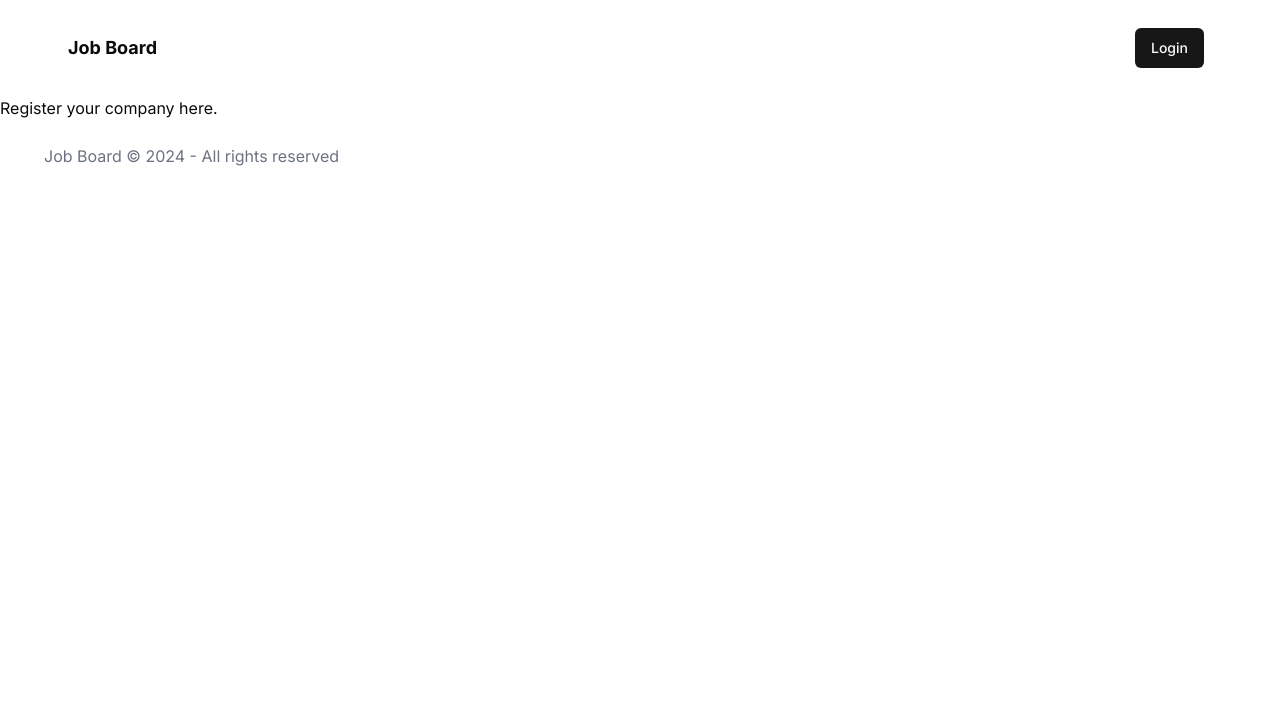
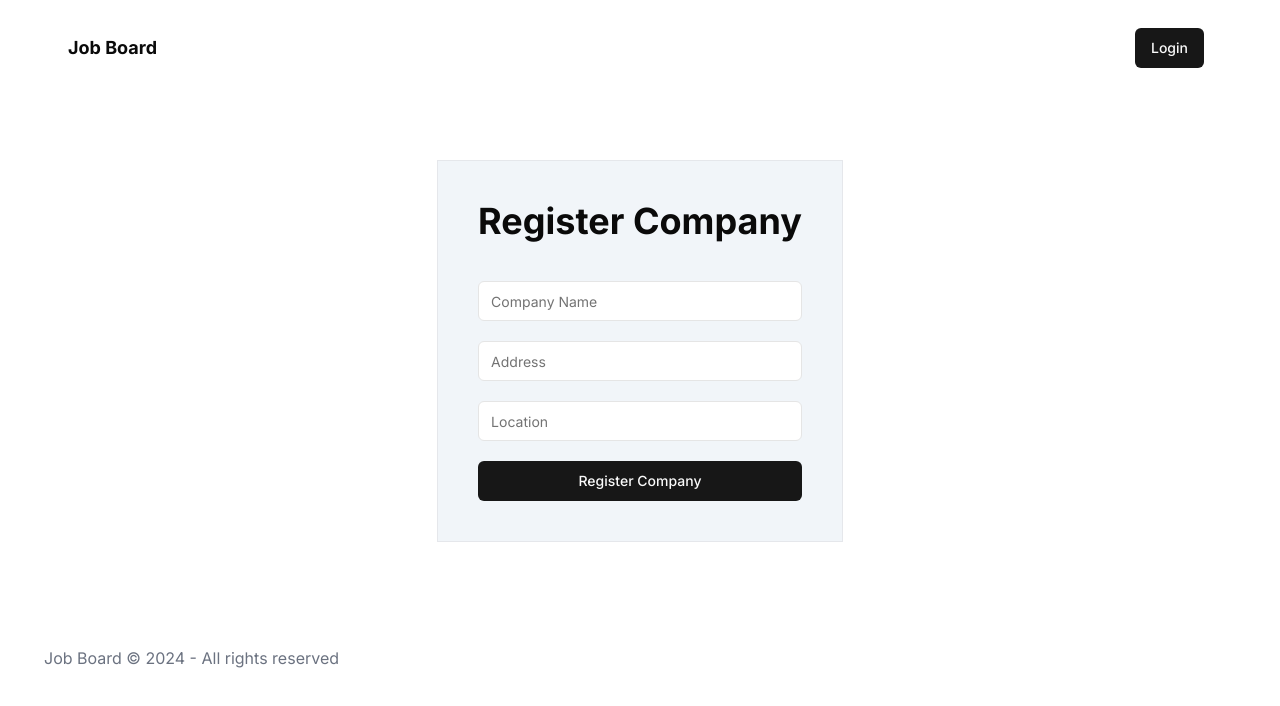
Before and after one commit to codealive-fs/this_is_a_secret_repo, a Next.js app: page /register-company in a window 1280 px wide. Shown: the top 706 px of the page. Built offline with nearby package versions, Linux system fonts and the light colour scheme; no server answers.

Commit message:
Jobs Api Updated

```diff
--- a/src/app/_compoents/Header.jsx
+++ b/src/app/_compoents/Header.jsx
@@ -29,9 +29,10 @@ export default function Header() {
       if (user && token) {
         try {
           const company = await GlobalAPI.getUserCompany(user.id, token);
-          // console.log("COMPANY-------->", company);
+          console.log("COMPANY-------->", company);
+          const companyResponse = companyResponse?.data;
 
-          setHasCompany(!!company); // Set true if company exists, false otherwise
+          setHasCompany(!!companyResponse); // Set true if company exists, false otherwise
 
         } catch (error) {
           console.error("Error checking company:", error);
@@ -39,7 +40,7 @@ export default function Header() {
       }
     };
     checkCompany();
-  }, [token]);
+  }, [user, token]);
 
   const logout = () => {
         sessionStorage.removeItem("user");
--- a/src/app/_utils/GlobalApi.jsx
+++ b/src/app/_utils/GlobalApi.jsx
@@ -99,6 +99,18 @@ const applyForJob = async (jobId, userId, token) => {
   }
 };
 
+  const getUserCompany = async (userId, token) => {
+  const response = await axiosClient.get(`/users/${userId}?populate=company`, {
+
+    headers: {
+      Authorization: `Bearer ${token}`,
+    },
+  });
+  console.log("COMPANY RESPONSE: ", companyResponse)
+  console.log("getUserCompany========>", response.data);
+
+  return response.data.company;
+};
 
 const getAppliedJobs = async (userId, token) => {
   try {
@@ -120,11 +132,11 @@ const getAppliedJobs = async (userId, token) => {
 const registerCompany = async (name, address, location, userId, token) => {
   try {
     // Log company data for debugging
-    // console.log("Company Name:", name);
-    // console.log("Address:", address);
-    // console.log("Location:", location);
-    // console.log("User ID:", userId);
-    // console.log("Token:", token);
+    console.log("Company Name:", name);
+    console.log("Address:", address);
+    console.log("Location:", location);
+    console.log("User ID:", userId);
+    console.log("Token:", token);
 
     // API call to register the company
     const response = await axiosClient.post('/companies', {
@@ -139,7 +151,8 @@ const registerCompany = async (name, address, location, userId, token) => {
       }
     }, {
       headers: {
-        Authorization: `Bearer ${token}` // Pass JWT token in the request headers
+        'Authorization': `Bearer ${token}`,
+        // 'Content-Type': 'multipart/form-data'
       }
     });
 
@@ -153,12 +166,15 @@ const registerCompany = async (name, address, location, userId, token) => {
 
 
 
+
+
 export default{
   getJobs,
   registerUser,
   signIn,
   uploadCV,
   getAppliedJobs,
+  getUserCompany,
   applyForJob,
   updateUserProfile,
   registerCompany,
--- /dev/null
+++ b/src/app/add-job/page.jsx
@@ -0,0 +1,9 @@
+import React from 'react'
+
+function AddJob() {
+  return (
+    <div>AddJob</div>
+  )
+}
+
+export default AddJob
--- a/src/app/register-company/page.jsx
+++ b/src/app/register-company/page.jsx
@@ -1,71 +1,63 @@
-"use client";
-import { useState, useEffect } from "react";
+"use client"
+
+import React, { useState } from "react";
 import { Input } from "@/components/ui/input";
 import { Button } from "@/components/ui/button";
 import { useRouter } from "next/navigation";
+import { toast } from "sonner";
 import GlobalApi from '@/app/_utils/GlobalApi';
-import { toast } from "sonner";
 
-export default function UpdateProfile() {
-  const [username, setUsername] = useState("");
-  const [email, setEmail] = useState("");
-  const [cv, setCV] = useState(null); // New state for CV file
+export default function RegisterCompany() {
+  const [name, setName] = useState("");
+  const [address, setAddress] = useState("");
+  const [location, setLocation] = useState("");
   const [loading, setLoading] = useState(false);
   const router = useRouter();
 
-  useEffect(() => {
-    const user = JSON.parse(sessionStorage.getItem('user'));
-    if (user) {
-      setUsername(user.username);
-      setEmail(user.email);
-      console.log("Fetched username: ", user.username);
-      console.log("Fetched email: ", user.email);
-    }
-  }, []);
-
-  // Handle file change for CV
-  const onFileChange = (e) => {
-    setCV(e.target.files[0]);  // Update the state with the selected CV file
-    console.log(cv);
-  };
-
-  const onUpdateProfile = async () => {
+  const onRegisterCompany = async () => {
     setLoading(true);
     const user = JSON.parse(sessionStorage.getItem("user"));
     const token = sessionStorage.getItem("jwt");
     const userId = user?.id;
 
     try {
-      let cvFileId = null;
-
-      // If a CV is selected, upload it first
-      if (cv) {
-        const uploadedFiles = await GlobalApi.uploadCV(cv, token);  // New method to upload CV
-        cvFileId = uploadedFiles[0]?.id;  // Get the file ID after upload
-      }
-
-      const updatedData = {
-        username: username,
-        email: email,
-        cv: cvFileId  // Pass CV file ID to update profile
-      };
-
-      console.log("Updated Data: ", updatedData);
-
-      // Call the API to update user profile
-      const updatedUser = await GlobalApi.updateUserProfile(userId, updatedData, token);
-      sessionStorage.setItem("user", JSON.stringify(updatedUser));
-      toast("Profile updated successfully!");
-      router.push("/");
+      const result = await GlobalApi.registerCompany(name, address, location, userId, token);
+      toast("Company registered successfully!");
+      router.push("/"); // Redirect to home or company dashboard
     } catch (error) {
-      toast.error("An error occurred while updating the profile.");
+      toast.error("An error occurred while registering the company.");
       console.error(error);
-    } finally {
-      setLoading(false);
     }
   };
 
   return (
-    <div>Register your company here.</div>
+    <div className="flex flex-col items-center justify-center my-20">
+      <div className="flex flex-col bg-slate-100 border border-gray-200 p-10">
+        <h2 className="font-bold text-4xl mb-3">Register Company</h2>
+        <div className="flex flex-col w-full gap-5 mt-7">
+          <Input
+            value={name}
+            onChange={(e) => setName(e.target.value)}
+            type="text"
+            placeholder="Company Name"
+          />
+          <Input
+            value={address}
+            onChange={(e) => setAddress(e.target.value)}
+            type="text"
+            placeholder="Address"
+          />
+          <Input
+            value={location}
+            onChange={(e) => setLocation(e.target.value)}
+            type="text"
+            placeholder="Location"
+          />
+          <Button onClick={onRegisterCompany} disabled={loading}>
+            {loading ? "Registering..." : "Register Company"}
+          </Button>
+        </div>
+      </div>
+    </div>
   );
 }
```
Also changed, not shown: 2 other files (tests, documents, lock files or other folders).
